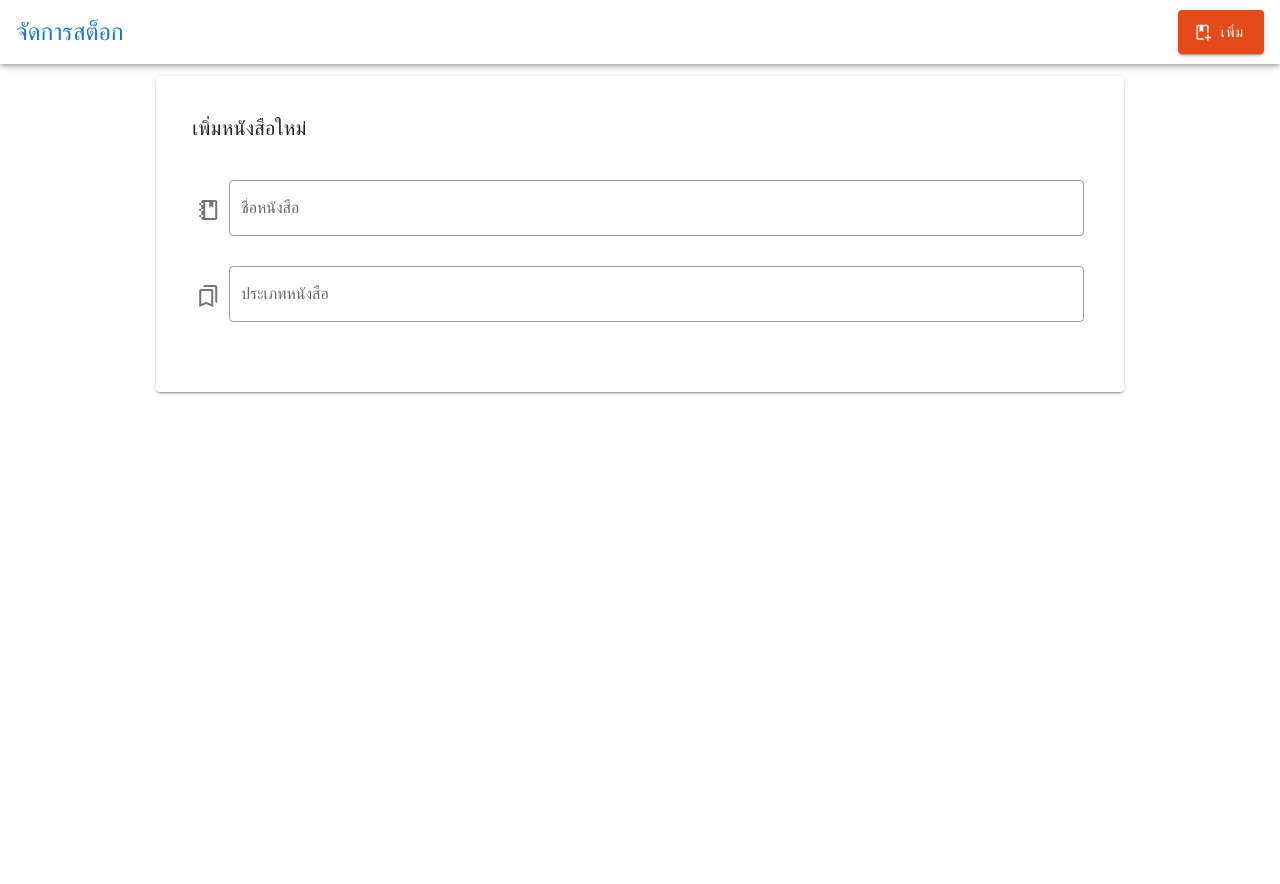
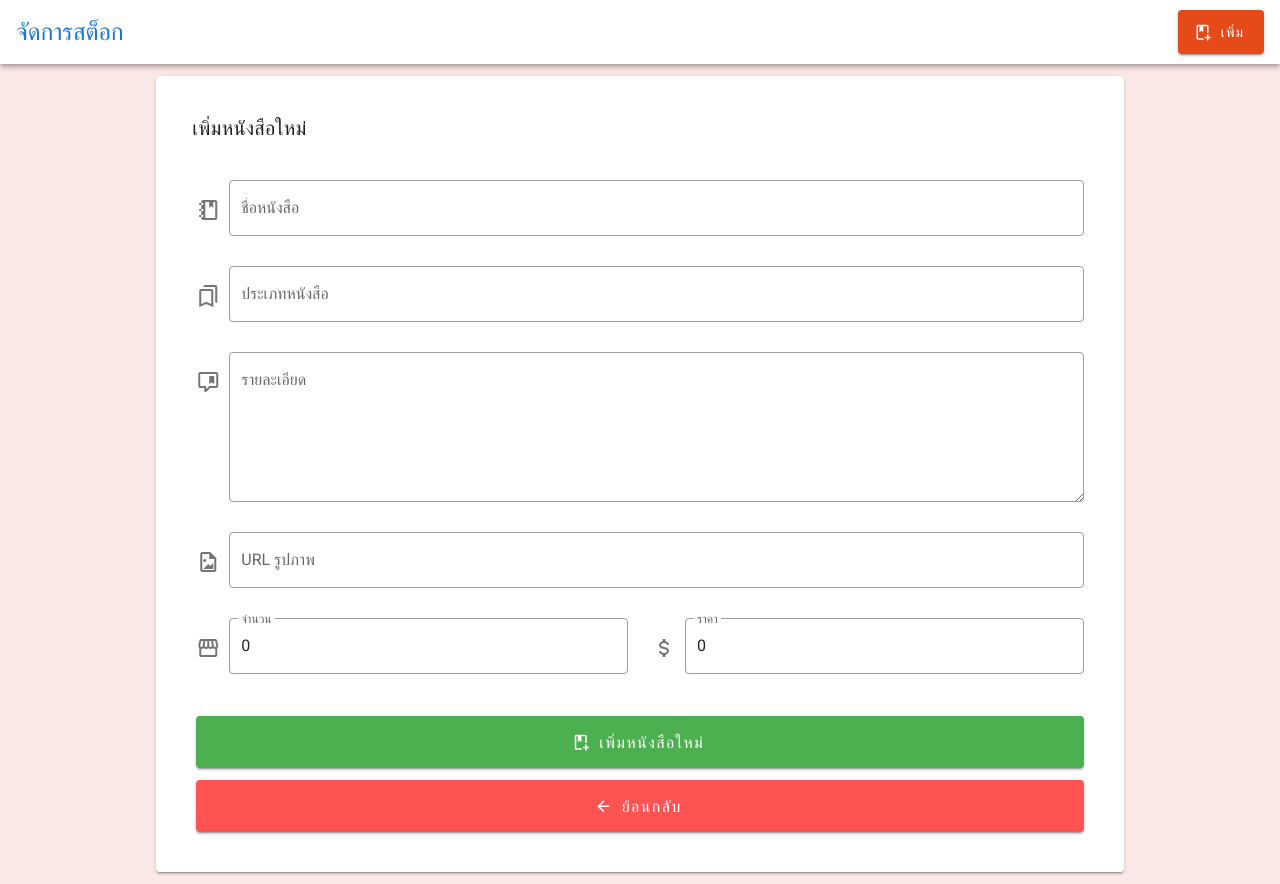
Before and after one commit to mewxz029/book-stock-vue, a Vue app: page /addbook in a window 1280 px wide. Before the commit the page ends 800 px from the top, so only its background shows below. Built offline with nearby package versions, Linux system fonts and the light colour scheme.

Commit message:
create form add book

```diff
--- a/src/App.vue
+++ b/src/App.vue
@@ -22,3 +22,9 @@ export default {
   },
 };
 </script>
+
+<style>
+main {
+  background: #fbe9e7;
+}
+</style>
--- a/src/components/FormBook.vue
+++ b/src/components/FormBook.vue
@@ -17,6 +17,53 @@
               outlined
               prepend-icon="mdi-bookmark-multiple-outline"
             ></v-text-field>
+            <v-textarea
+              label="รายละเอียด"
+              outlined
+              prepend-icon="mdi-comment-bookmark-outline"
+            ></v-textarea>
+            <v-text-field
+              label="URL รูปภาพ"
+              outlined
+              prepend-icon="mdi-file-image-outline"
+            ></v-text-field>
+            <v-row>
+              <v-col>
+                <v-text-field
+                  label="จำนวน"
+                  required
+                  outlined
+                  prepend-icon="mdi-storefront-outline"
+                  type="number"
+                  value="0"
+                ></v-text-field>
+              </v-col>
+              <v-col>
+                <v-text-field
+                  label="ราคา"
+                  required
+                  outlined
+                  prepend-icon="mdi-currency-usd"
+                  type="number"
+                  value="0"
+                ></v-text-field>
+              </v-col>
+            </v-row>
+            <v-btn elevation-1 color="success" block x-large class="mt-3">
+              <v-icon left>mdi-book-plus-outline</v-icon>
+              เพิ่มหนังสือใหม่
+            </v-btn>
+            <v-btn
+              elevation-1
+              color="error"
+              block
+              x-large
+              class="mt-3"
+              @click="$router.push('/')"
+            >
+              <v-icon left>mdi-arrow-left</v-icon>
+              ย้อนกลับ
+            </v-btn>
           </v-form>
         </v-card>
       </v-col>
```
